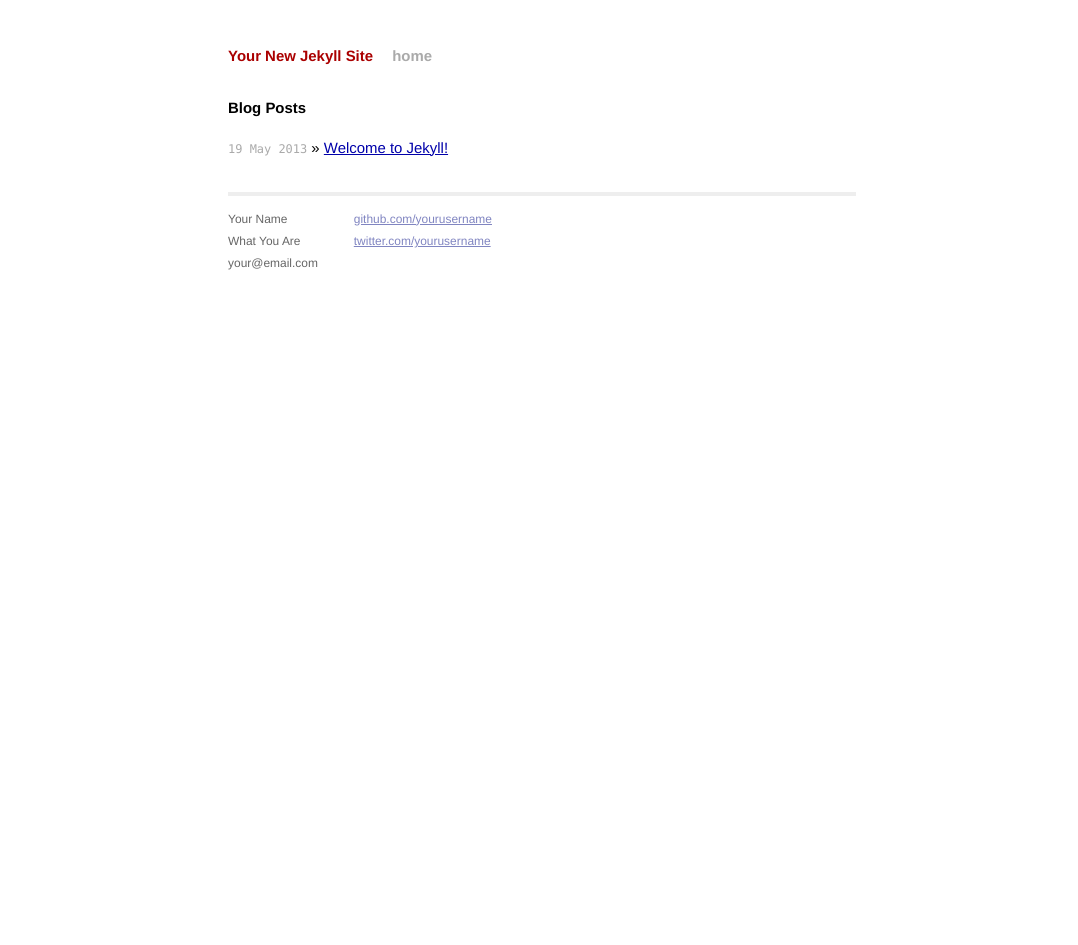
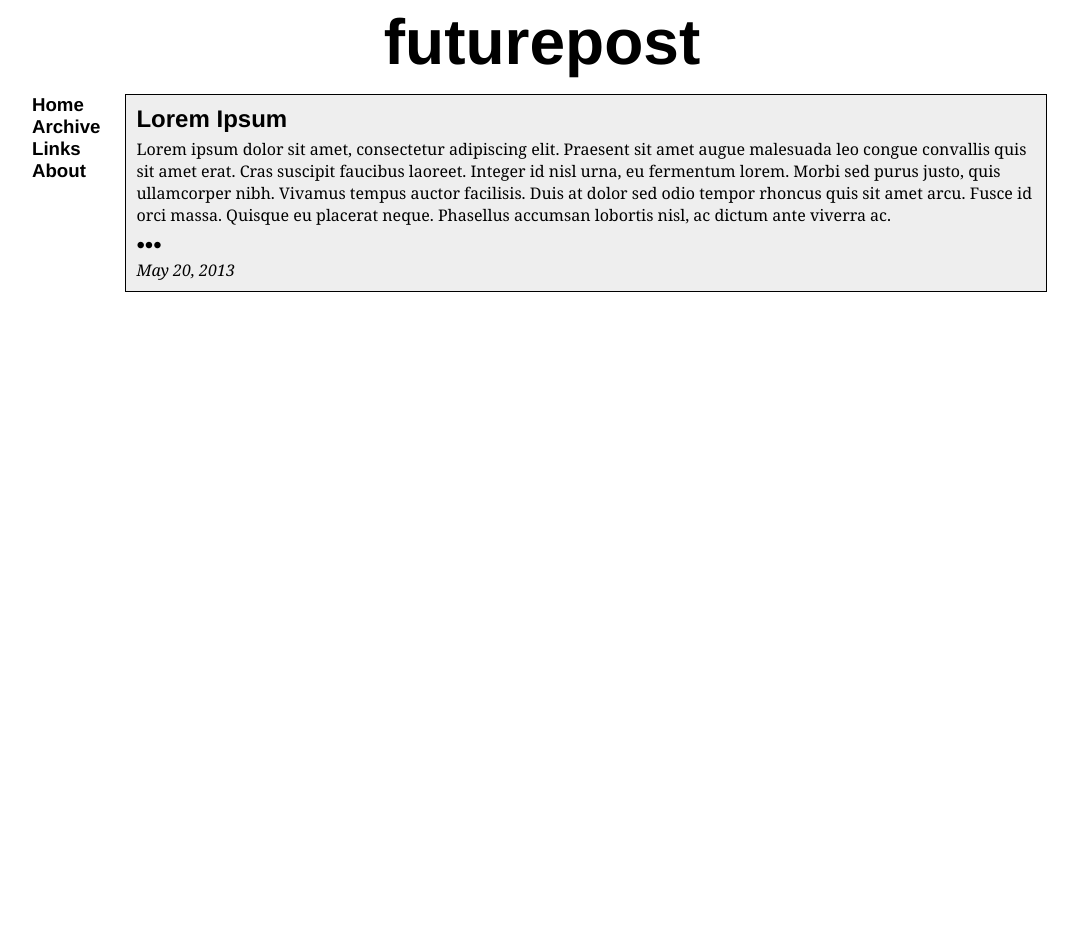
Before and after one commit to futurepost/futurepost.github.io, a Jekyll site: the page built from index.html, in a window 1280 px wide. Shown: the whole page, without its empty margins (98-1176 px from the left). Built offline with Jekyll 4.4.1, drawn with Linux system fonts in a browser that asks for light colours; after the commit the page ends 900 px from its top, so only the background shows below that.

Commit message:
structure and rudimentary styling

```diff
--- a/_config.yml
+++ b/_config.yml
@@ -1,2 +1,2 @@
-name: Your New Jekyll Site
+name: futurepost
 pygments: true
--- a/_layouts/default.html
+++ b/_layouts/default.html
@@ -1,46 +1,34 @@
 <!DOCTYPE html>
-<html>
+<html lang="en">
     <head>
         <meta charset="utf-8">
-        <meta http-equiv="X-UA-Compatible" content="IE=edge,chrome=1">
-        <title>{{ page.title }}</title>
-        <meta name="viewport" content="width=device-width">
-
-        <!-- syntax highlighting CSS -->
-        <link rel="stylesheet" href="/css/syntax.css">
-
-        <!-- Custom CSS -->
-        <link rel="stylesheet" href="/css/main.css">
-
+        <title>futurepost</title>
+        <link rel="stylesheet" href="/css/style.css">
     </head>
     <body>
-
-        <div class="container">
-          <div class="site">
-            <div class="header">
-              <h1 class="title"><a href="/">{{ site.name }}</a></h1>
-              <a class="extra" href="/">home</a>
-            </div>
-
-                {{ content }}
-
-            <div class="footer">
-              <div class="contact">
-                <p>
-                  Your Name<br />
-                  What You Are<br />
-                  your@email.com
-                </p>
-              </div>
-              <div class="contact">
-                <p>
-                  <a href="http://github.com/yourusername/">github.com/yourusername</a><br />
-                  <a href="http://twitter.com/yourusername/">twitter.com/yourusername</a><br />
-                </p>
-              </div>
-            </div>
-          </div>
-        </div> <!-- /container -->
-
+		<div id="wrapper">
+			<h1 id="main-header">{{ page.title }}</h1>
+			<div id="main-container">
+				<div class="nav-container">
+					<ul class="nav">
+						<li>
+							<a href="/">Home</a>
+						</li>
+						<li>
+							<a href="/archive/">Archive</a>
+						</li>
+						<li>
+							<a href="/links/">Links</a>
+						</li>
+						<li>
+							<a href="/about/">About</a>
+						</li>
+					</ul>
+				</div>
+				<div class="content-container">
+					{{ content }}
+				</div>
+			</div>
+		</div>
     </body>
 </html>
--- /dev/null
+++ b/_posts/2013-05-20-lorem-ipsum.markdown
@@ -0,0 +1,16 @@
+---
+layout: post
+title:  "Lorem Ipsum"
+date:   2013-05-20 10:49:56
+categories: lorem impsum
+---
+
+Lorem ipsum dolor sit amet, consectetur adipiscing elit. Praesent sit amet augue malesuada leo congue convallis quis sit amet erat. Cras suscipit faucibus laoreet. Integer id nisl urna, eu fermentum lorem. Morbi sed purus justo, quis ullamcorper nibh. Vivamus tempus auctor facilisis. Duis at dolor sed odio tempor rhoncus quis sit amet arcu. Fusce id orci massa. Quisque eu placerat neque. Phasellus accumsan lobortis nisl, ac dictum ante viverra ac.
+
+Nulla facilisi. Morbi facilisis ligula at ipsum dictum feugiat. Aliquam mauris elit, tempus ac tincidunt at, tristique ultrices nunc. Integer turpis nisi, pellentesque id lacinia eu, luctus id enim. Quisque tempor tempus lacinia. Sed lectus est, egestas sed porttitor quis, molestie sed augue. Donec scelerisque molestie ligula, vitae elementum lectus laoreet quis. Phasellus neque nibh, malesuada quis convallis non, placerat vitae leo. Nulla iaculis ornare justo, sit amet tincidunt orci venenatis et. Etiam et neque at mauris molestie accumsan. Cras placerat blandit felis quis tempus. Maecenas quis turpis ipsum.
+
+Praesent scelerisque augue a orci semper vitae dapibus dolor ultrices. Mauris sit amet diam mauris, vitae varius augue. Maecenas lacinia eleifend porttitor. Ut in arcu metus, eget tincidunt tellus. Maecenas eu libero eget ipsum ultricies volutpat. Ut tincidunt sodales velit. Duis mollis lacinia nunc, at posuere arcu egestas vitae. Praesent vestibulum elit ac felis accumsan ultrices.
+
+Pellentesque aliquam pulvinar orci, ut pharetra tortor rutrum vitae. Nunc varius auctor porttitor. Vestibulum euismod tincidunt eros ut pulvinar. Nullam consequat lacus ut neque semper commodo. Mauris mattis venenatis urna in vulputate. Curabitur eleifend risus id dui hendrerit fermentum. Sed quis augue consequat nulla rhoncus suscipit.
+
+Sed vel urna ante. In non sapien neque. Ut tristique facilisis erat, sit amet auctor tortor luctus ut. Quisque lobortis volutpat felis in feugiat. Mauris varius tellus et diam euismod fringilla at in mi. Nulla sollicitudin ante viverra elit lobortis sed luctus odio blandit. Phasellus fringilla dui sed mi commodo pretium viverra nunc convallis. Sed luctus, purus quis lobortis sodales, magna mi tempor leo, nec rutrum sem ante non ipsum. Morbi consequat molestie libero ut venenatis. Class aptent taciti sociosqu ad litora torquent per conubia nostra, per inceptos himenaeos. Phasellus quis augue sit amet dui semper congue quis vel lectus. Mauris condimentum pretium lacinia. Sed vestibulum nisl ut sapien auctor lacinia blandit ipsum consequat. Proin a nisl dolor. Duis et felis vel sem suscipit dapibus.
--- a/css/main.css
+++ /dev/null
@@ -1,165 +0,0 @@
-/*****************************************************************************/
-/*
-/* Common
-/*
-/*****************************************************************************/
-
-/* Global Reset */
-* {
-  margin: 0;
-  padding: 0;
-}
-
-html, body { height: 100%; }
-
-body {
-  background-color: #FFF;
-  font: 13.34px Helvetica, Arial, sans-serif;
-  font-size: small;
-  text-align: center;
-}
-
-h1, h2, h3, h4, h5, h6 {
-  font-size: 100%; }
-
-h1 { margin-bottom: 1em; }
-p { margin: 1em 0; }
-
-a         { color: #00a; }
-a:hover   { color: #000; }
-a:visited { color: #a0a; }
-
-table {
-  font-size: inherit;
-  font: 100%;
-}
-
-/*****************************************************************************/
-/*
-/* Home
-/*
-/*****************************************************************************/
-ul.posts {
-  list-style-type: none;
-  margin-bottom: 2em;
-}
-
-ul.posts li {
-  line-height: 1.75em;
-}
-
-ul.posts span {
-  color: #aaa;
-  font-family: Monaco, "Courier New", monospace;
-  font-size: 80%;
-}
-
-/*****************************************************************************/
-/*
-/* Site
-/*
-/*****************************************************************************/
-
-.site {
-  font-size: 115%;
-  text-align: justify;
-  width: 42em;
-  margin: 3em auto 2em;
-  line-height: 1.5em;
-}
-
-.site .header a {
-  font-weight: bold;
-  text-decoration: none;
-}
-
-.site .header h1.title {
-  display: inline-block;
-  margin-bottom: 2em;
-}
-
-.site .header h1.title a {
-  color: #a00;
-}
-
-.site .header h1.title a:hover {
-  color: #000;
-}
-
-.site .header a.extra {
-  color: #aaa;
-  margin-left: 1em;
-}
-
-.site .header a.extra:hover {
-  color: #000;
-}
-
-.site .meta {
-  color: #aaa;
-}
-
-.site .footer {
-  font-size: 80%;
-  color: #666;
-  border-top: 4px solid #eee;
-  margin-top: 2em;
-  overflow: hidden;
-}
-
-.site .footer .contact {
-  float: left;
-  margin-right: 3em;
-}
-
-.site .footer .contact a {
-  color: #8085C1;
-}
-
-.site .footer .rss {
-  margin-top: 1.1em;
-  margin-right: -.2em;
-  float: right;
-}
-
-.site .footer .rss img {
-  border: 0;
-}
-
-/*****************************************************************************/
-/*
-/* Posts
-/*
-/*****************************************************************************/
-
-/* standard */
-#post pre {
-  border: 1px solid #ddd;
-  background-color: #eef;
-  padding: 0 .4em;
-}
-
-#post ul, #post ol {
-  margin-left: 1.35em;
-}
-
-#post code {
-  border: 1px solid #ddd;
-  background-color: #eef;
-  padding: 0 .2em;
-}
-
-#post pre code {
-  border: none;
-}
-
-/* terminal */
-#post pre.terminal {
-  border: 1px solid #000;
-  background-color: #333;
-  color: #FFF;
-}
-
-#post pre.terminal code {
-  background-color: #333;
-}
--- /dev/null
+++ b/css/style.css
@@ -0,0 +1,96 @@
+* {
+	margin: 0;
+	padding: 0;
+}
+
+body {
+	font-family: "Helvetica Neue", "Helvetica", "Arial", sans-serif;
+}
+
+#wrapper {
+	margin: 15px;
+	padding: 5px;
+	max-width: 1040px;
+	margin: 0 auto;
+}
+
+#main-header {
+	font-size: 48pt;
+	text-align: center;
+}
+
+#main-container {
+	margin: 5px auto;
+}
+
+.nav-container {
+	display: inline;
+	float: left;
+	margin: 5px 10px 5px 5px;
+	padding: 5px;
+}
+
+ul.nav {
+	list-style-type: none;
+}
+
+ul.nav li a {
+	color: #000;
+	text-decoration: none;
+	font-weight: bold;
+	font-size: 14pt;
+}
+
+.content-container {
+	margin: 5px;
+	padding: 5px;
+	overflow: hidden;
+}
+
+.post {
+	border: 1px #000 solid;
+	margin: 5px;
+	padding: 10px;
+	background-color: #eee;
+	margin-bottom: 10px;
+}
+
+.post-title {
+	text-decoration: none;
+	color: #000;
+}
+
+.post-title h2 {
+	margin-bottom: 5px;
+}
+
+.post-date {
+	font-style: oblique;
+}
+
+.post p, .post-date {
+	font-family: "Georgia", "Times New Roman", sans-serif;
+}
+
+.post p {
+	margin-bottom: 5px;
+}
+
+.read-more {
+	display: block;
+	font-size: 18pt;
+	cursor: default;
+}
+
+.read-more:hover {
+	cursor: pointer;
+	color: #0000ff;
+}
+
+.archive {
+	text-align: center;
+}
+
+.archive .post-title h2 {
+	display: inline-block;
+}
--- a/css/syntax.css
+++ /dev/null
@@ -1,60 +0,0 @@
-.highlight  { background: #ffffff; }
-.highlight .c { color: #999988; font-style: italic } /* Comment */
-.highlight .err { color: #a61717; background-color: #e3d2d2 } /* Error */
-.highlight .k { font-weight: bold } /* Keyword */
-.highlight .o { font-weight: bold } /* Operator */
-.highlight .cm { color: #999988; font-style: italic } /* Comment.Multiline */
-.highlight .cp { color: #999999; font-weight: bold } /* Comment.Preproc */
-.highlight .c1 { color: #999988; font-style: italic } /* Comment.Single */
-.highlight .cs { color: #999999; font-weight: bold; font-style: italic } /* Comment.Special */
-.highlight .gd { color: #000000; background-color: #ffdddd } /* Generic.Deleted */
-.highlight .gd .x { color: #000000; background-color: #ffaaaa } /* Generic.Deleted.Specific */
-.highlight .ge { font-style: italic } /* Generic.Emph */
-.highlight .gr { color: #aa0000 } /* Generic.Error */
-.highlight .gh { color: #999999 } /* Generic.Heading */
-.highlight .gi { color: #000000; background-color: #ddffdd } /* Generic.Inserted */
-.highlight .gi .x { color: #000000; background-color: #aaffaa } /* Generic.Inserted.Specific */
-.highlight .go { color: #888888 } /* Generic.Output */
-.highlight .gp { color: #555555 } /* Generic.Prompt */
-.highlight .gs { font-weight: bold } /* Generic.Strong */
-.highlight .gu { color: #aaaaaa } /* Generic.Subheading */
-.highlight .gt { color: #aa0000 } /* Generic.Traceback */
-.highlight .kc { font-weight: bold } /* Keyword.Constant */
-.highlight .kd { font-weight: bold } /* Keyword.Declaration */
-.highlight .kp { font-weight: bold } /* Keyword.Pseudo */
-.highlight .kr { font-weight: bold } /* Keyword.Reserved */
-.highlight .kt { color: #445588; font-weight: bold } /* Keyword.Type */
-.highlight .m { color: #009999 } /* Literal.Number */
-.highlight .s { color: #d14 } /* Literal.String */
-.highlight .na { color: #008080 } /* Name.Attribute */
-.highlight .nb { color: #0086B3 } /* Name.Builtin */
-.highlight .nc { color: #445588; font-weight: bold } /* Name.Class */
-.highlight .no { color: #008080 } /* Name.Constant */
-.highlight .ni { color: #800080 } /* Name.Entity */
-.highlight .ne { color: #990000; font-weight: bold } /* Name.Exception */
-.highlight .nf { color: #990000; font-weight: bold } /* Name.Function */
-.highlight .nn { color: #555555 } /* Name.Namespace */
-.highlight .nt { color: #000080 } /* Name.Tag */
-.highlight .nv { color: #008080 } /* Name.Variable */
-.highlight .ow { font-weight: bold } /* Operator.Word */
-.highlight .w { color: #bbbbbb } /* Text.Whitespace */
-.highlight .mf { color: #009999 } /* Literal.Number.Float */
-.highlight .mh { color: #009999 } /* Literal.Number.Hex */
-.highlight .mi { color: #009999 } /* Literal.Number.Integer */
-.highlight .mo { color: #009999 } /* Literal.Number.Oct */
-.highlight .sb { color: #d14 } /* Literal.String.Backtick */
-.highlight .sc { color: #d14 } /* Literal.String.Char */
-.highlight .sd { color: #d14 } /* Literal.String.Doc */
-.highlight .s2 { color: #d14 } /* Literal.String.Double */
-.highlight .se { color: #d14 } /* Literal.String.Escape */
-.highlight .sh { color: #d14 } /* Literal.String.Heredoc */
-.highlight .si { color: #d14 } /* Literal.String.Interpol */
-.highlight .sx { color: #d14 } /* Literal.String.Other */
-.highlight .sr { color: #009926 } /* Literal.String.Regex */
-.highlight .s1 { color: #d14 } /* Literal.String.Single */
-.highlight .ss { color: #990073 } /* Literal.String.Symbol */
-.highlight .bp { color: #999999 } /* Name.Builtin.Pseudo */
-.highlight .vc { color: #008080 } /* Name.Variable.Class */
-.highlight .vg { color: #008080 } /* Name.Variable.Global */
-.highlight .vi { color: #008080 } /* Name.Variable.Instance */
-.highlight .il { color: #009999 } /* Literal.Number.Integer.Long */
--- a/index.html
+++ b/index.html
@@ -1,13 +1,12 @@
 ---
 layout: default
-title: Your New Jekyll Site
+title: futurepost
 ---
-
-<div id="home">
-  <h1>Blog Posts</h1>
-  <ul class="posts">
-    {% for post in site.posts %}
-      <li><span>{{ post.date | date_to_string }}</span> &raquo; <a href="{{ post.url }}">{{ post.title }}</a></li>
-    {% endfor %}
-  </ul>
-</div>
+{% for post in site.posts %}
+		<div class="post">
+			<a class="post-title" href="{{ post.url }}"><h2>{{ post.title }}</h2></a>
+			<p>{{ post.excerpt }}</p>
+			<span class="read-more">•••</span>
+			<span class="post-date">{{ post.date | date: "%B %d, %Y"}}</span>
+		</div>
+{% endfor %}
```
Also changed, not shown: _layouts/post.html (+4 -5 lines), _posts/2013-05-19-welcome-to-jekyll.markdown (deleted, +0 -24 lines), about/index.html (added, +9 -0 lines), archive/index.html (added, +13 -0 lines), links/index.html (added, +11 -0 lines).
